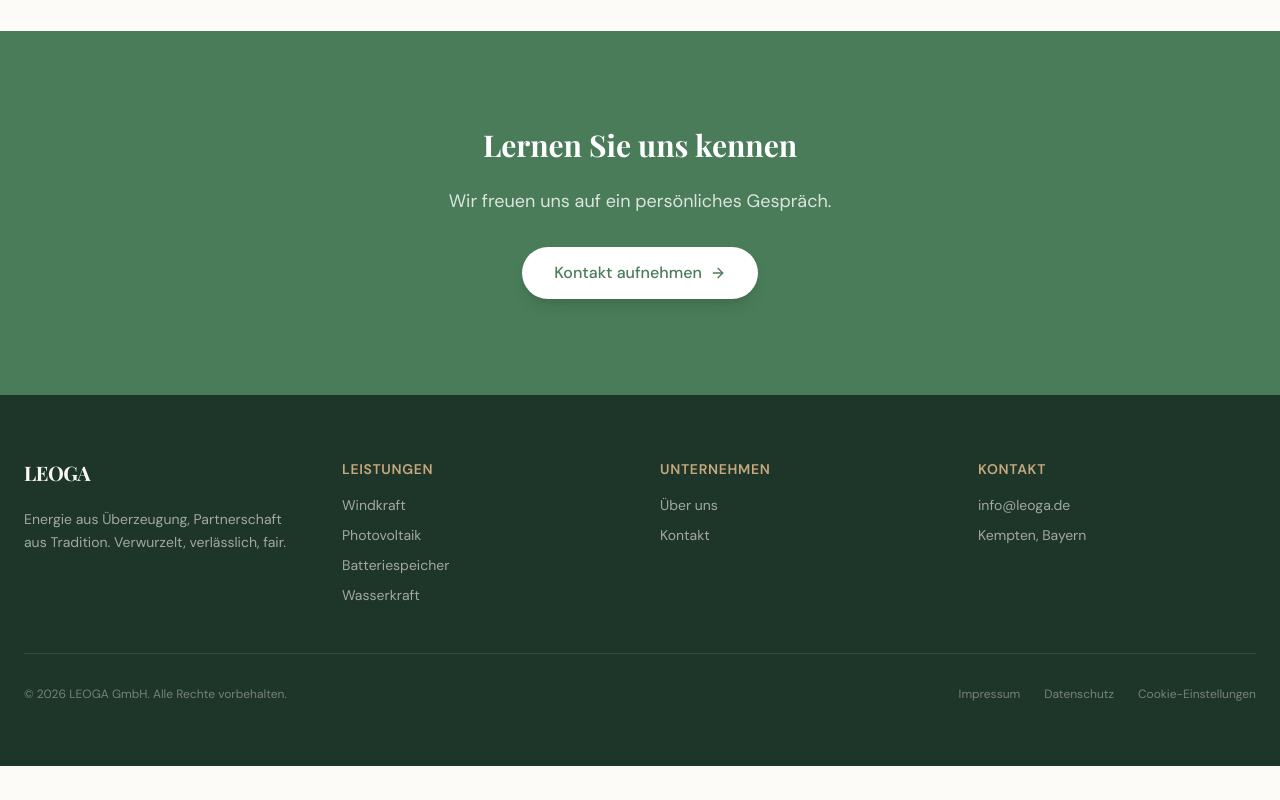
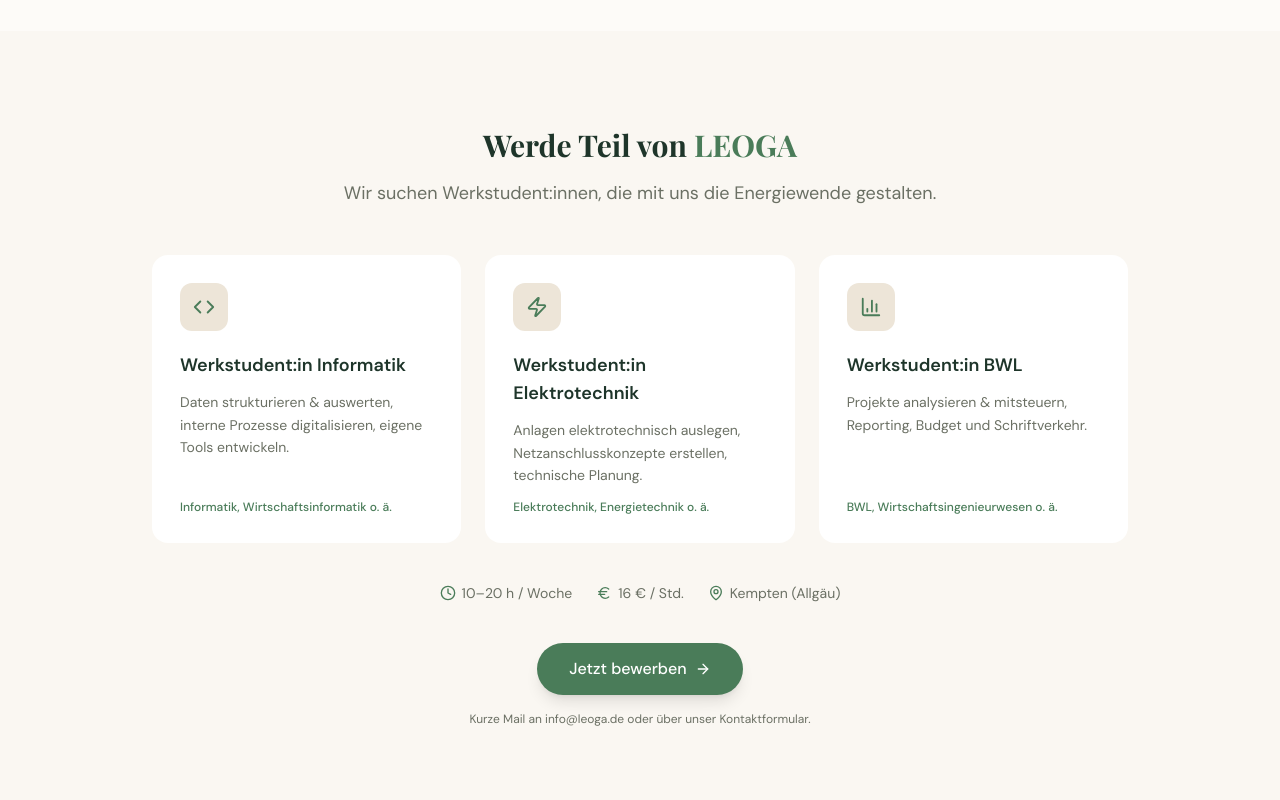
Before and after one commit to cedvaz/LEOGA2, a Next.js app: page /ueber-uns in a window 1280 px wide. Shown: the part 3520-4320 px from the top of the page. Before the commit the page ends 4286 px from the top, so only its background shows below. Built offline with nearby package versions, Linux system fonts and the light colour scheme; a web font is replaced by a local one.

Commit message:
feat: add Karriere section with 3 Werkstudent positions on Über-uns page

```diff
--- a/app/ueber-uns/page.tsx
+++ b/app/ueber-uns/page.tsx
@@ -1,5 +1,5 @@
 import type { Metadata } from "next";
-import { Shield, Scale, Leaf, ArrowRight } from "lucide-react";
+import { Shield, Scale, Leaf, ArrowRight, Code, Zap, BarChart3, MapPin, Clock, Euro } from "lucide-react";
 import Image from "next/image";
 import Link from "next/link";
 
@@ -156,6 +156,64 @@
                 </div>
             </section>
 
+            {/* Karriere */}
+            <section id="karriere" className="py-16 md:py-24 bg-cream">
+                <div className="container mx-auto px-4 md:px-6 max-w-5xl">
+                    <div className="text-center mb-12">
+                        <h2 className="text-2xl md:text-3xl font-serif font-bold text-earth mb-4">
+                            Werde Teil von <span className="text-primary">LEOGA</span>
+                        </h2>
+                        <p className="text-muted-foreground text-lg">Wir suchen Werkstudent:innen, die mit uns die Energiewende gestalten.</p>
+                    </div>
+                    <div className="grid grid-cols-1 md:grid-cols-3 gap-6 mb-10">
+                        {[
+                            {
+                                icon: Code,
+                                title: "Werkstudent:in Informatik",
+                                tasks: "Daten strukturieren & auswerten, interne Prozesse digitalisieren, eigene Tools entwickeln.",
+                                profile: "Informatik, Wirtschaftsinformatik o. ä.",
+                            },
+                            {
+                                icon: Zap,
+                                title: "Werkstudent:in Elektrotechnik",
+                                tasks: "Anlagen elektrotechnisch auslegen, Netzanschlusskonzepte erstellen, technische Planung.",
+                                profile: "Elektrotechnik, Energietechnik o. ä.",
+                            },
+                            {
+                                icon: BarChart3,
+                                title: "Werkstudent:in BWL",
+                                tasks: "Projekte analysieren & mitsteuern, Reporting, Budget und Schriftverkehr.",
+                                profile: "BWL, Wirtschaftsingenieurwesen o. ä.",
+                            },
+                        ].map((job, i) => (
+                            <div key={i} className="bg-white rounded-2xl p-7 flex flex-col">
+                                <div className="w-12 h-12 rounded-xl bg-warm flex items-center justify-center mb-5">
+                                    <job.icon size={22} className="text-primary" />
+                                </div>
+                                <h3 className="font-semibold text-earth mb-3 text-lg">{job.title}</h3>
+                                <p className="text-sm text-muted-foreground leading-relaxed mb-3">{job.tasks}</p>
+                                <p className="text-xs text-primary font-medium mt-auto">{job.profile}</p>
+                            </div>
+                        ))}
+                    </div>
+                    <div className="flex flex-wrap items-center justify-center gap-6 text-sm text-muted-foreground mb-10">
+                        <span className="flex items-center gap-1.5"><Clock size={16} className="text-primary" /> 10–20 h / Woche</span>
+                        <span className="flex items-center gap-1.5"><Euro size={16} className="text-primary" /> 16 € / Std.</span>
+                        <span className="flex items-center gap-1.5"><MapPin size={16} className="text-primary" /> Kempten (Allgäu)</span>
+                    </div>
+                    <div className="text-center">
+                        <Link
+                            href="/kontakt"
+                            className="inline-flex items-center gap-2 bg-primary text-white font-medium px-8 py-3.5 rounded-full hover:bg-moss transition-all shadow-lg"
+                        >
+                            Jetzt bewerben
+                            <ArrowRight size={16} />
+                        </Link>
+                        <p className="text-xs text-muted-foreground mt-4">Kurze Mail an info@leoga.de oder über unser Kontaktformular.</p>
+                    </div>
+                </div>
+            </section>
+
             {/* CTA */}
             <section className="py-16 md:py-24 bg-primary">
                 <div className="container mx-auto px-4 md:px-6 text-center max-w-2xl">
```
